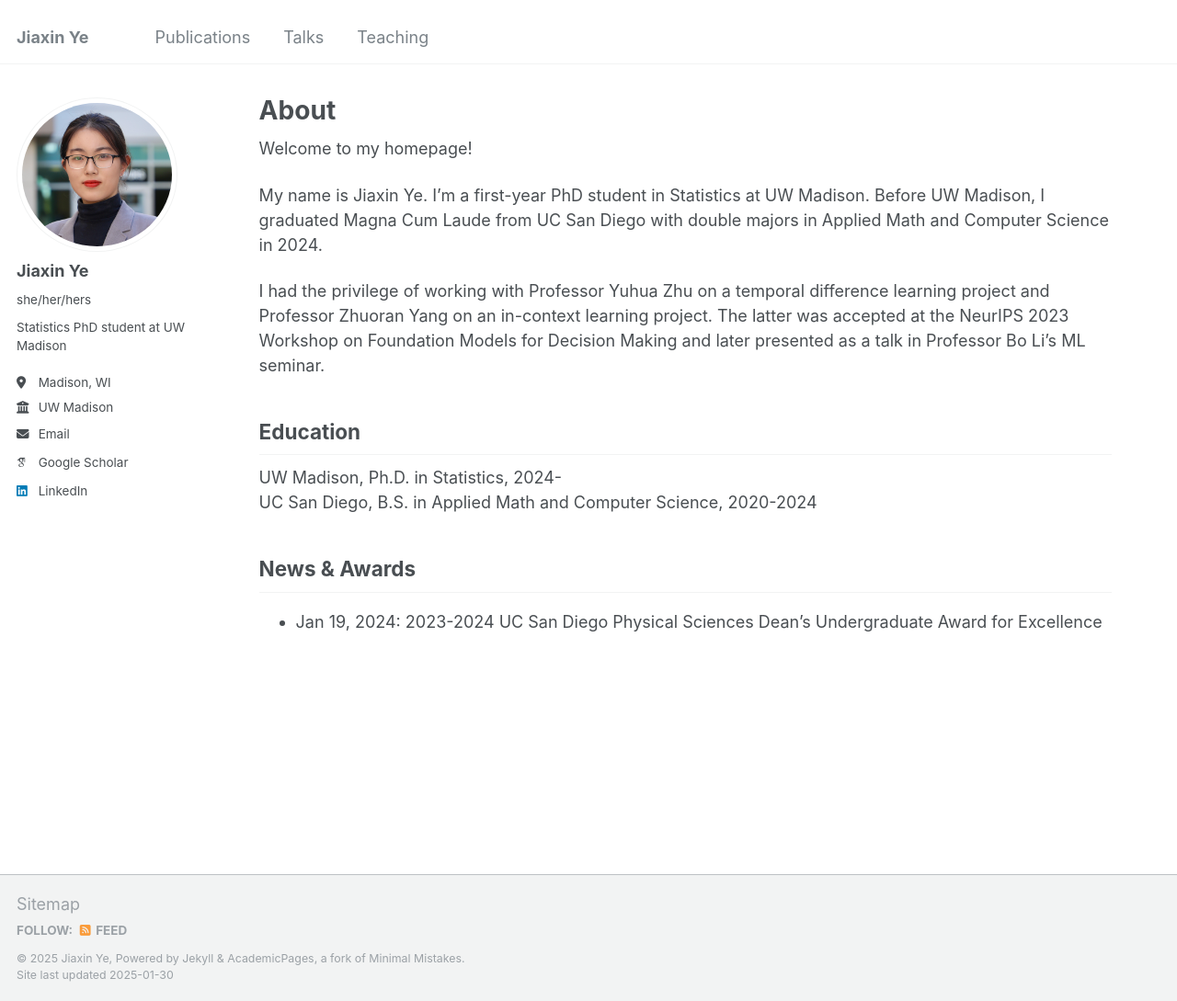
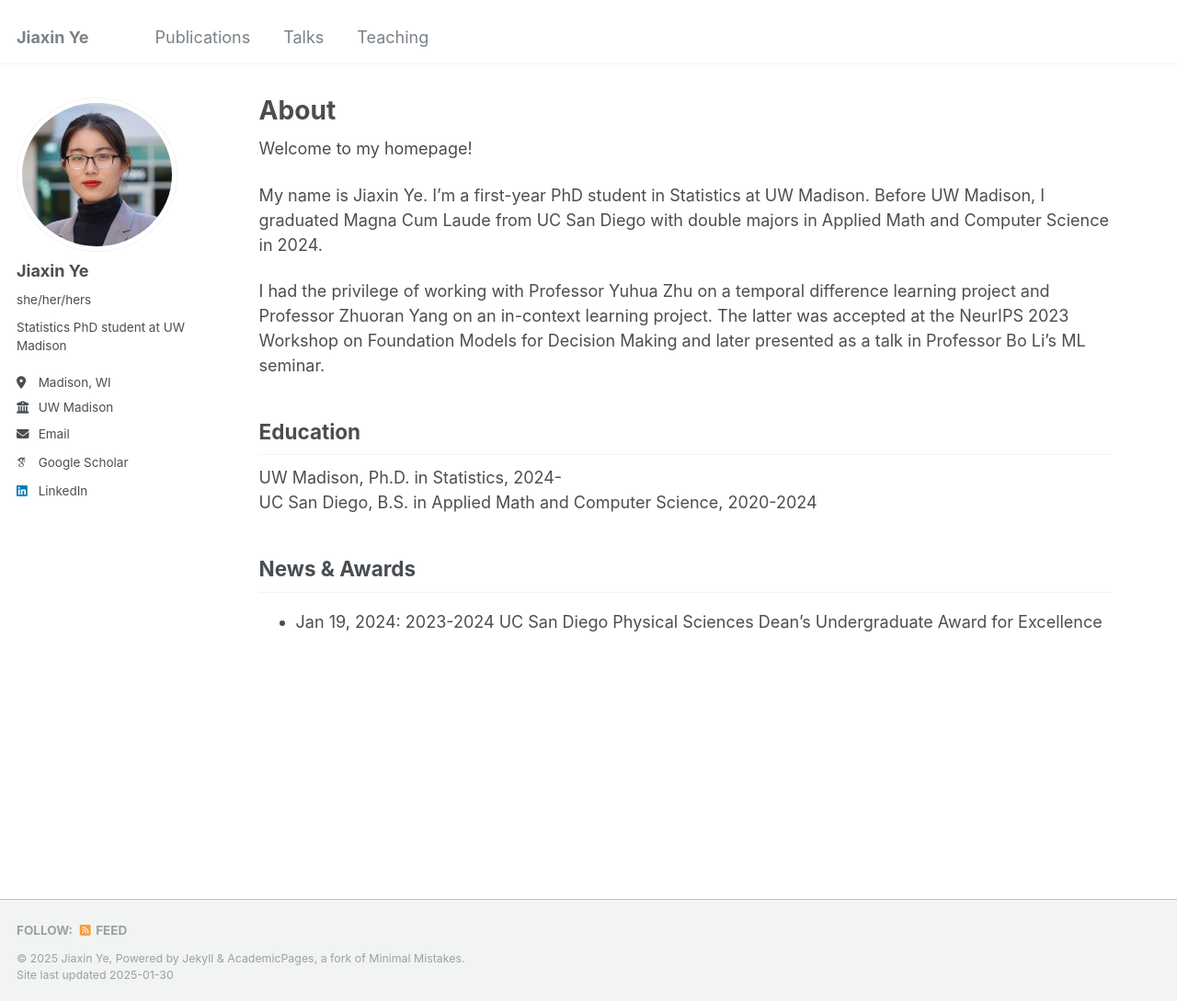
Before and after one commit to jiaxin-yeah/jiaxin-yeah.github.io, a Jekyll site: the page built from _pages/about.md, in a window 1280 px wide and 1089 px high. Shown: the whole window at 92% size. Built offline with Jekyll 4.4.1, drawn with Linux system fonts in a browser that asks for light colours; some web fonts are replaced.

Commit message:
sitemap hid in base.scss

```diff
--- a/_sass/_base.scss
+++ b/_sass/_base.scss
@@ -5,6 +5,10 @@ html {
   /* sticky footer fix */
   position: relative;
   min-height: 100%;
+}
+
+a[href*="sitemap"] {
+  display: none !important;
 }
 
 body {
```
